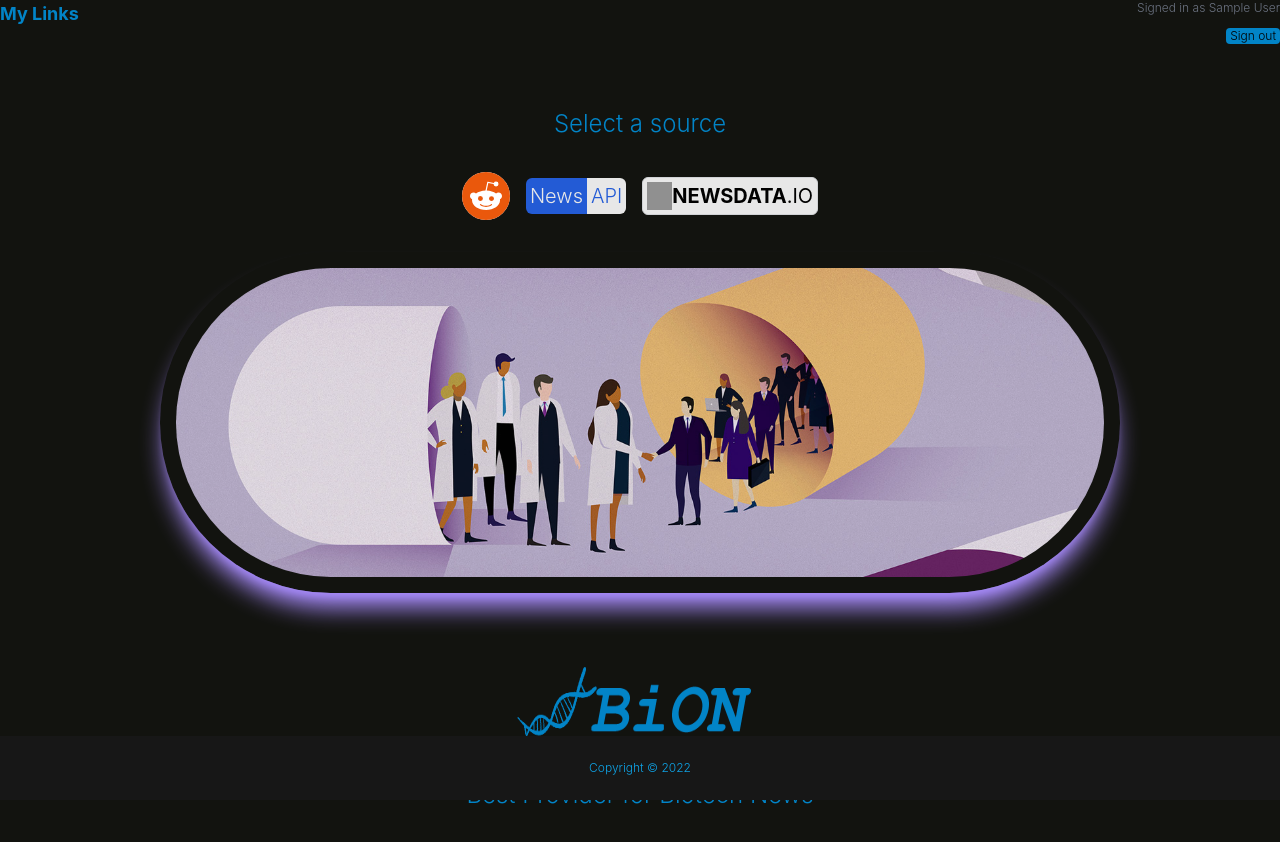
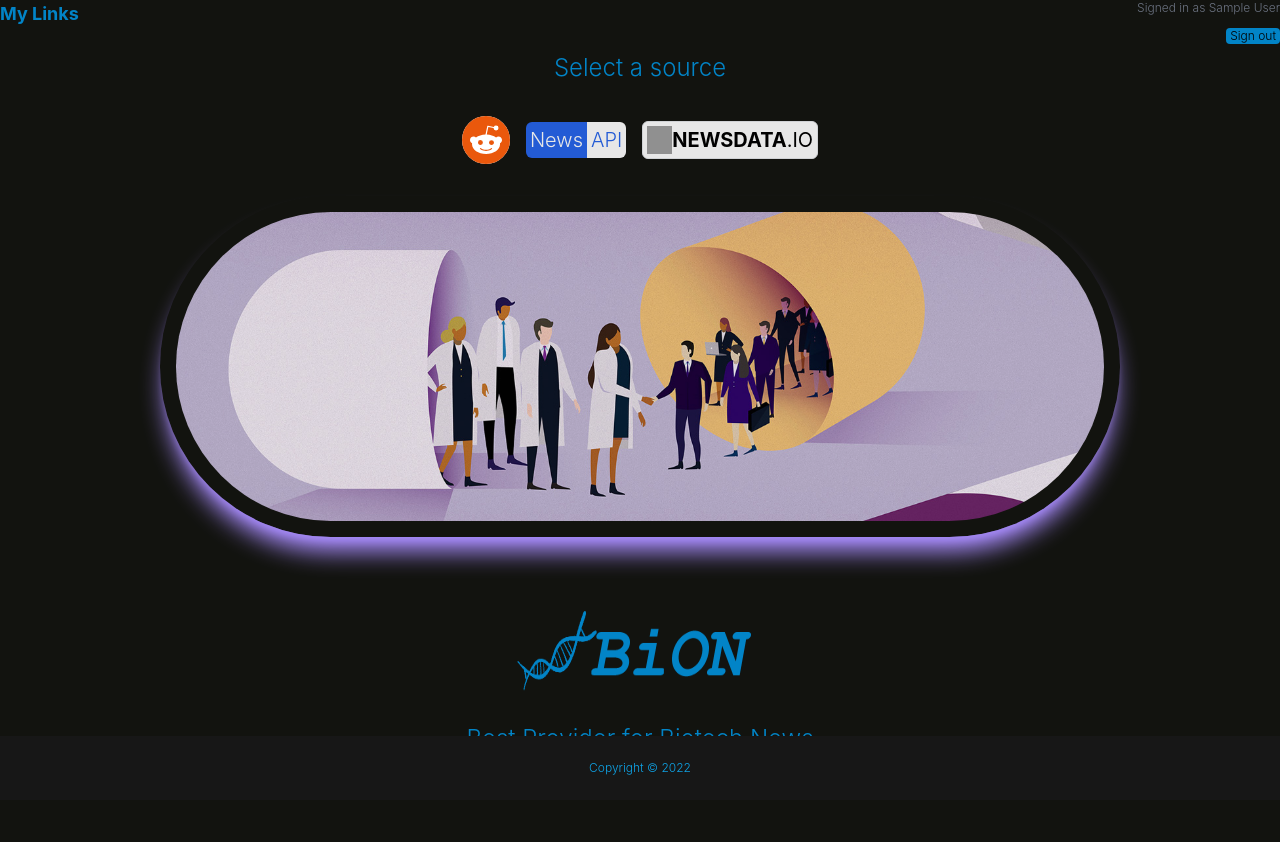
Before and after one commit to Slap-a-tha-Bass/bion-tech-news, a Next.js app: page / in a window 1280 px wide. Shown: the top 842 px of the page. Built offline with nearby package versions, Linux system fonts and the light colour scheme; no server answers; sample sign-in values are in the browser's storage; grey boxes are pictures that could not be loaded.

Commit message:
padding changes to homepage

```diff
--- a/src/components/homepage/homepage.tsx
+++ b/src/components/homepage/homepage.tsx
@@ -30,7 +30,7 @@ export default function Homepage() {
             Sign out
           </button>
         </div>
-        <div className="relative pt-16">
+        <div className="relative pt-2">
           <h4 className="text-center text-2xl text-sky-600">Select a source</h4>
           <div className="flex justify-center items-center py-8">
             <Link href="/reddit-news" passHref>
```
